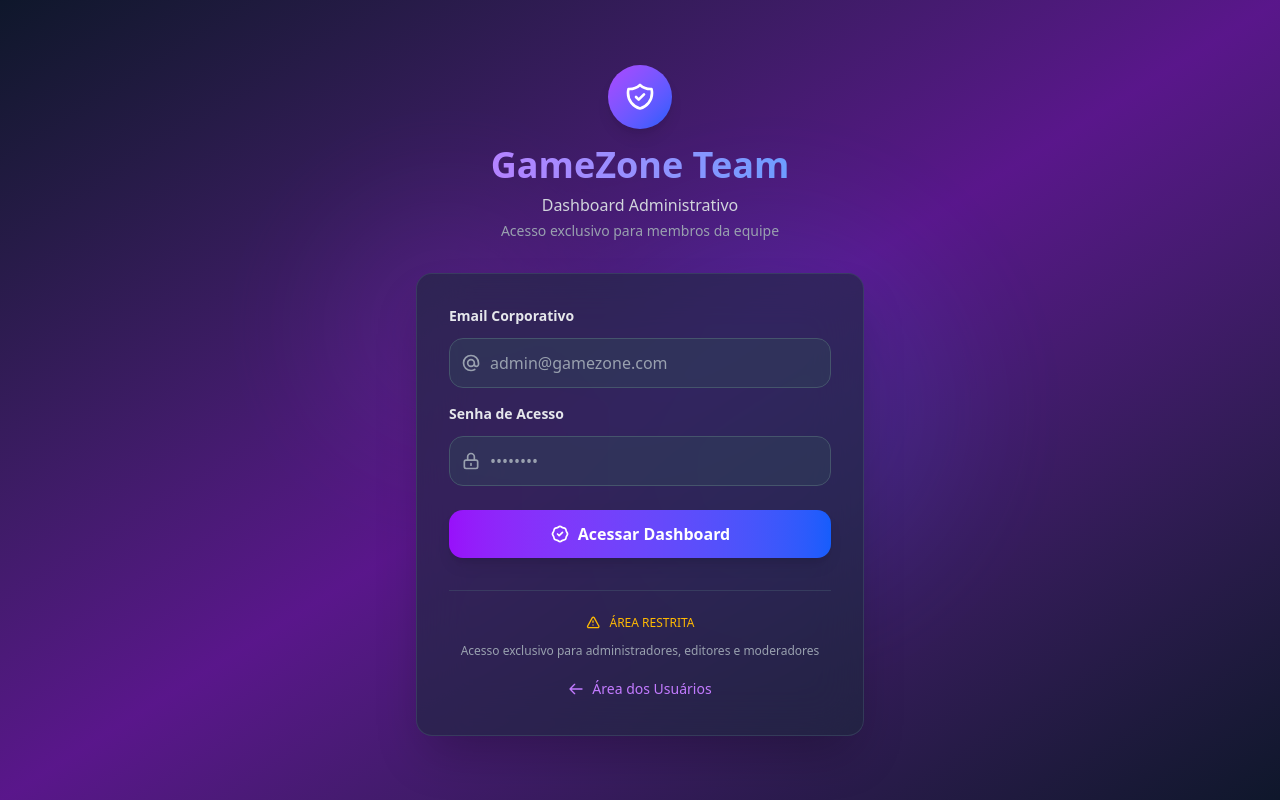
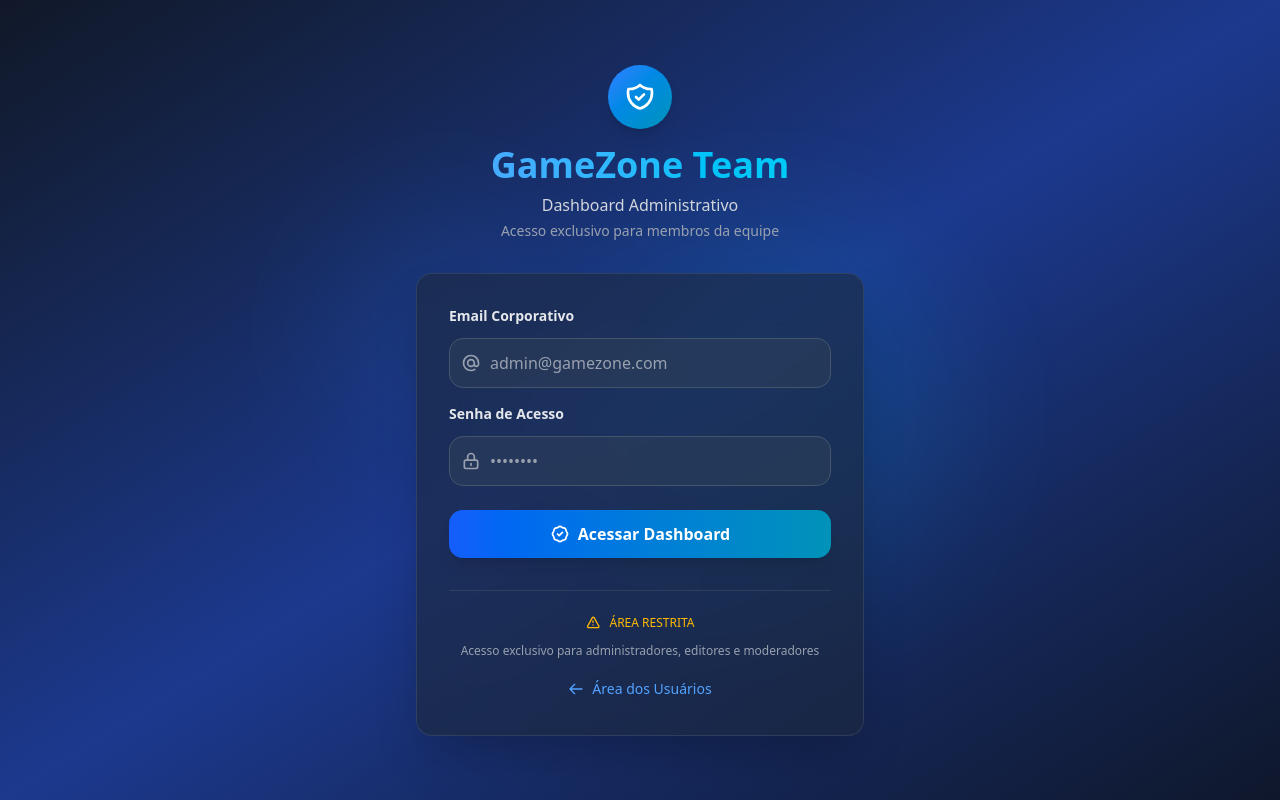
Before and after one commit to williamuteich/gamezone-blog, a Next.js app in the folder frontend/: page /login/team in a window 1280 px wide. Built offline with nearby package versions, Linux system fonts and the light colour scheme; no server answers.

Commit message:
ajustando layout de team

```diff
--- a/frontend/src/app/(publica)/login/team/page.tsx
+++ b/frontend/src/app/(publica)/login/team/page.tsx
@@ -48,22 +48,22 @@ export default function TeamLoginPage() {
     }
 
     return (
-        <div className="min-h-screen bg-gradient-to-br from-slate-900 via-purple-900 to-slate-900 flex items-center justify-center p-4 relative overflow-hidden">
+        <div className="min-h-screen bg-gradient-to-br from-gray-900 via-blue-900 to-slate-900 flex items-center justify-center p-4 relative overflow-hidden">
             {/* Background Pattern */}
             <div className="absolute inset-0 opacity-10">
-                <div className="absolute top-1/4 left-1/4 w-64 h-64 bg-purple-500 rounded-full filter blur-3xl"></div>
-                <div className="absolute bottom-1/4 right-1/4 w-96 h-96 bg-blue-500 rounded-full filter blur-3xl"></div>
+                <div className="absolute top-1/4 left-1/4 w-64 h-64 bg-blue-500 rounded-full filter blur-3xl"></div>
+                <div className="absolute bottom-1/4 right-1/4 w-96 h-96 bg-cyan-500 rounded-full filter blur-3xl"></div>
             </div>
 
             <div className="w-full max-w-md space-y-8 relative z-10">
                 {/* Header com ícone administrativo */}
                 <div className="text-center">
-                    <div className="mx-auto w-16 h-16 bg-gradient-to-br from-purple-500 to-blue-600 rounded-full flex items-center justify-center mb-4 shadow-lg">
+                    <div className="mx-auto w-16 h-16 bg-gradient-to-br from-blue-500 to-cyan-600 rounded-full flex items-center justify-center mb-4 shadow-lg">
                         <svg className="w-8 h-8 text-white" fill="none" stroke="currentColor" viewBox="0 0 24 24">
                             <path strokeLinecap="round" strokeLinejoin="round" strokeWidth={2} d="M9 12l2 2 4-4m5.618-4.016A11.955 11.955 0 0112 2.944a11.955 11.955 0 01-8.618 3.04A12.02 12.02 0 003 9c0 5.591 3.824 10.29 9 11.622 5.176-1.332 9-6.03 9-11.622 0-1.042-.133-2.052-.382-3.016z" />
                         </svg>
                     </div>
-                    <h1 className="text-4xl font-bold bg-gradient-to-r from-purple-400 to-blue-400 bg-clip-text text-transparent mb-2">
+                    <h1 className="text-4xl font-bold bg-gradient-to-r from-blue-400 to-cyan-400 bg-clip-text text-transparent mb-2">
                         GameZone Team
                     </h1>
                     <p className="text-gray-300 font-medium">
@@ -92,7 +92,7 @@ export default function TeamLoginPage() {
                                         name="email"
                                         type="email"
                                         required
-                                        className="w-full pl-10 pr-4 py-3 bg-slate-700/50 border border-slate-600 rounded-xl text-white placeholder-gray-400 focus:outline-none focus:ring-2 focus:ring-purple-500 focus:border-transparent transition-all"
+                                        className="w-full pl-10 pr-4 py-3 bg-slate-700/50 border border-slate-600 rounded-xl text-white placeholder-gray-400 focus:outline-none focus:ring-2 focus:ring-blue-500 focus:border-transparent transition-all"
                                         placeholder="admin@gamezone.com"
                                     />
                                 </div>
@@ -113,7 +113,7 @@ export default function TeamLoginPage() {
                                         name="password"
                                         type="password"
                                         required
-                                        className="w-full pl-10 pr-4 py-3 bg-slate-700/50 border border-slate-600 rounded-xl text-white placeholder-gray-400 focus:outline-none focus:ring-2 focus:ring-purple-500 focus:border-transparent transition-all"
+                                        className="w-full pl-10 pr-4 py-3 bg-slate-700/50 border border-slate-600 rounded-xl text-white placeholder-gray-400 focus:outline-none focus:ring-2 focus:ring-blue-500 focus:border-transparent transition-all"
                                         placeholder="••••••••"
                                     />
                                 </div>
@@ -134,7 +134,7 @@ export default function TeamLoginPage() {
                         <button
                             type="submit"
                             disabled={isLoading}
-                            className="w-full bg-gradient-to-r from-purple-600 to-blue-600 hover:from-purple-500 hover:to-blue-500 disabled:from-gray-600 disabled:to-gray-600 disabled:cursor-not-allowed cursor-pointer text-white font-semibold py-3 px-6 rounded-xl transition-all duration-200 transform hover:scale-[1.02] disabled:hover:scale-100 shadow-lg"
+                            className="w-full bg-gradient-to-r from-blue-600 to-cyan-600 hover:from-blue-500 hover:to-cyan-500 disabled:from-gray-600 disabled:to-gray-600 disabled:cursor-not-allowed cursor-pointer text-white font-semibold py-3 px-6 rounded-xl transition-all duration-200 transform hover:scale-[1.02] disabled:hover:scale-100 shadow-lg"
                         >
                             {isLoading ? (
                                 <div className="flex items-center justify-center gap-2">
@@ -171,7 +171,7 @@ export default function TeamLoginPage() {
                             <div className="pt-2">
                                 <a
                                     href="/login"
-                                    className="inline-flex items-center gap-2 text-purple-400 hover:text-purple-300 text-sm font-medium transition-colors group"
+                                    className="inline-flex items-center gap-2 text-blue-400 hover:text-blue-300 text-sm font-medium transition-colors group"
                                 >
                                     <svg className="h-4 w-4 group-hover:-translate-x-1 transition-transform" fill="none" stroke="currentColor" viewBox="0 0 24 24">
                                         <path strokeLinecap="round" strokeLinejoin="round" strokeWidth={2} d="M10 19l-7-7m0 0l7-7m-7 7h18" />
```
